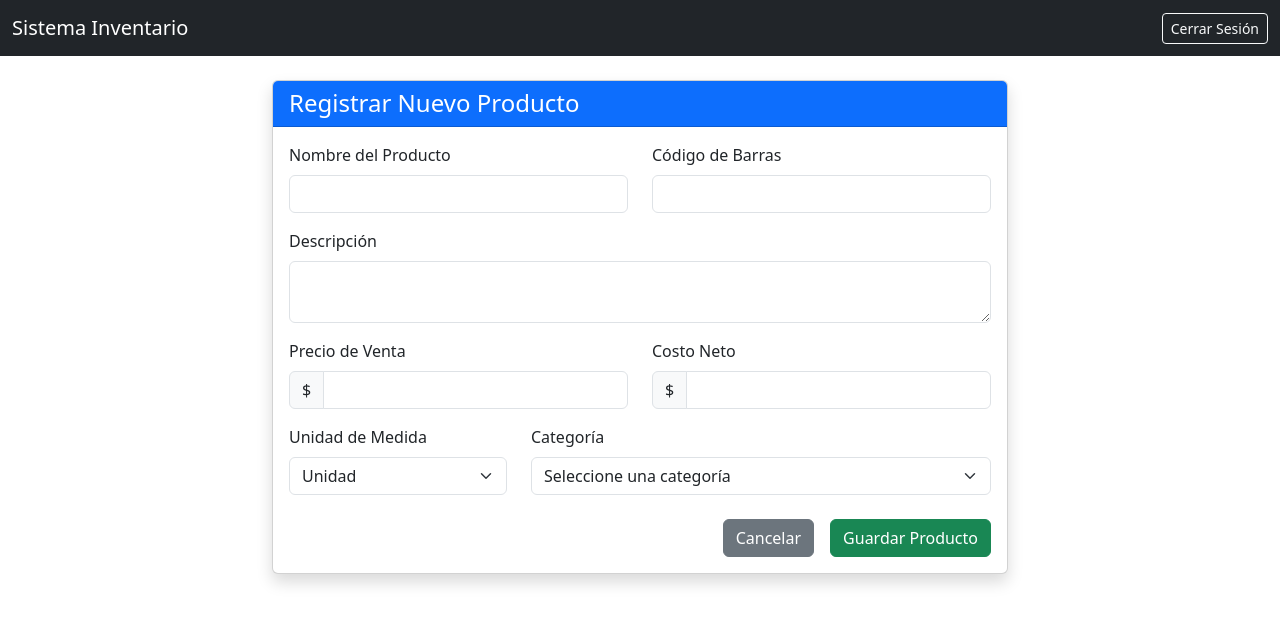
After one commit to AngelMontecino/sistema_inventario_practica, a Django app: template frontend/web/templates/crear_producto.html in a window 1280 px wide. The commit adds this page. Shown: the top 624 px of the page. Run offline with Django 5.2, Linux system fonts and the light colour scheme; the template is opened without the code that fills it, so the values that code supplies are empty.

Commit message:
implementar crear producto

```diff
--- /dev/null
+++ b/frontend/web/templates/crear_producto.html
@@ -0,0 +1,84 @@
+{% extends 'base.html' %}
+
+{% block title %}Nuevo Producto - Sistema Inventario{% endblock %}
+
+{% block content %}
+<div class="row justify-content-center">
+    <div class="col-md-8">
+        <div class="card shadow">
+            <div class="card-header bg-primary text-white">
+                <h4 class="mb-0">Registrar Nuevo Producto</h4>
+            </div>
+            <div class="card-body">
+                {% if error %}
+                <div class="alert alert-danger">{{ error }}</div>
+                {% endif %}
+
+                <form method="POST">
+                    {% csrf_token %}
+
+                    <div class="row mb-3">
+                        <div class="col-md-6">
+                            <label for="nombre" class="form-label">Nombre del Producto</label>
+                            <input type="text" class="form-control" id="nombre" name="nombre" required>
+                        </div>
+                        <div class="col-md-6">
+                            <label for="codigo_barras" class="form-label">Código de Barras</label>
+                            <input type="text" class="form-control" id="codigo_barras" name="codigo_barras">
+                        </div>
+                    </div>
+
+                    <div class="mb-3">
+                        <label for="descripcion" class="form-label">Descripción</label>
+                        <textarea class="form-control" id="descripcion" name="descripcion" rows="2"></textarea>
+                    </div>
+
+                    <div class="row mb-3">
+                        <div class="col-md-6">
+                            <label for="precio_venta" class="form-label">Precio de Venta</label>
+                            <div class="input-group">
+                                <span class="input-group-text">$</span>
+                                <input type="number" step="0.01" class="form-control" id="precio_venta"
+                                    name="precio_venta" required>
+                            </div>
+                        </div>
+                        <div class="col-md-6">
+                            <label for="costo_neto" class="form-label">Costo Neto</label>
+                            <div class="input-group">
+                                <span class="input-group-text">$</span>
+                                <input type="number" step="0.01" class="form-control" id="costo_neto" name="costo_neto"
+                                    required>
+                            </div>
+                        </div>
+                    </div>
+
+                    <div class="row mb-3">
+                        <div class="col-md-4">
+                            <label for="unidad_medida" class="form-label">Unidad de Medida</label>
+                            <select class="form-select" id="unidad_medida" name="unidad_medida">
+                                <option value="UNID">Unidad</option>
+                                <option value="KG">Kilogramo</option>
+                                <option value="LITRO">Litro</option>
+                            </select>
+                        </div>
+                        <div class="col-md-8">
+                            <label for="id_categoria" class="form-label">Categoría</label>
+                            <select class="form-select" id="id_categoria" name="id_categoria">
+                                <option value="">Seleccione una categoría</option>
+                                {% for cat in categorias %}
+                                <option value="{{ cat.id_categoria }}">{{ cat.nombre }}</option>
+                                {% endfor %}
+                            </select>
+                        </div>
+                    </div>
+
+                    <div class="d-grid gap-2 d-md-flex justify-content-md-end mt-4">
+                        <a href="{% url 'lista_productos' %}" class="btn btn-secondary me-md-2">Cancelar</a>
+                        <button type="submit" class="btn btn-success">Guardar Producto</button>
+                    </div>
+                </form>
+            </div>
+        </div>
+    </div>
+</div>
+{% endblock %}
--- a/frontend/web/templates/productos.html
+++ b/frontend/web/templates/productos.html
@@ -5,7 +5,7 @@
 {% block content %}
 <div class="d-flex justify-content-between align-items-center mb-4">
     <h1>Listado de Productos</h1>
-    <button class="btn btn-primary">Nuevo Producto</button>
+    <a href="{% url 'crear_producto' %}" class="btn btn-primary">Nuevo Producto</a>
 </div>
 
 {% if error %}
--- a/frontend/web/urls.py
+++ b/frontend/web/urls.py
@@ -9,4 +9,5 @@ urlpatterns = [
     path('login/', views.login_view, name='login'),
     path('logout/', views.logout_view, name='logout'),
     path('productos/', views.lista_productos, name='lista_productos'),
+    path('productos/nuevo', views.crear_producto, name='crear_producto'),
 ]
```
Also changed, not shown: frontend/web/views.py (+71 -0 lines).
